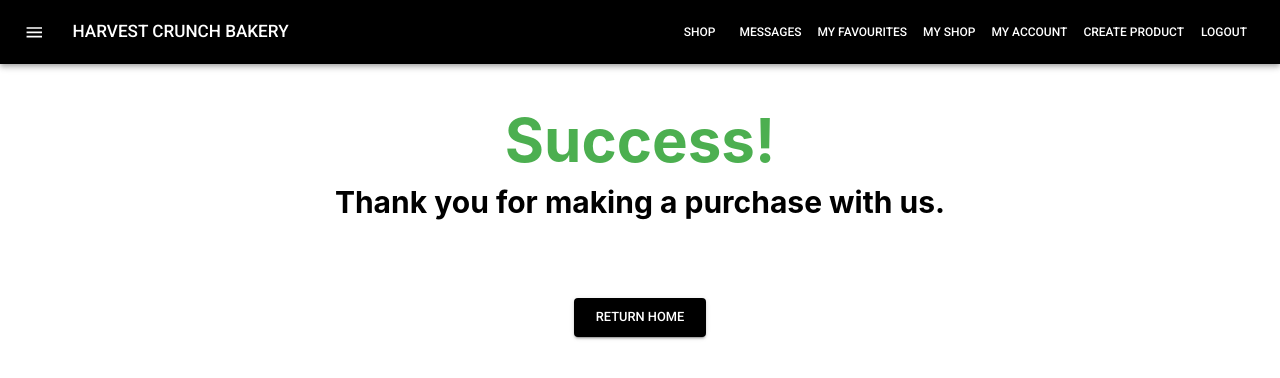
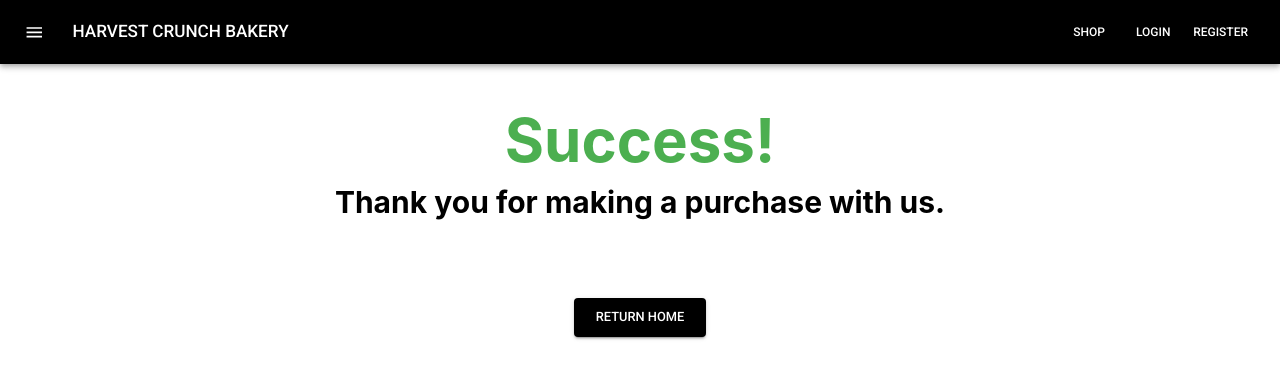
Before and after one commit to hatchways/team-harvest-crunch, a React (Create React App) app in the folder client/: page /success in a window 1280 px wide. Shown: the top 378 px of the page. Built offline with nearby package versions, Linux system fonts and the light colour scheme; no server answers.

Commit message:
Logged in and Logged out users have different buttons. logo links to homepage. purchase history button added.

```diff
--- a/client/src/context/authReducer.js
+++ b/client/src/context/authReducer.js
@@ -25,7 +25,7 @@ export default (state, action) => {
                 ...state,
                 user: { _id: "", name: "", email: "", date: "", __v: 0 },
                 isAuthenticated: false,
-                loading: true
+                loading: false,
             };
 
         default:
--- a/client/src/context/authState.js
+++ b/client/src/context/authState.js
@@ -81,7 +81,7 @@ const AuthState = props => {
     };
 
     const logout = () => {
-        dispatch({type: "LOAD_USER_FAIL"});
+        dispatch({type: "LOGOUT_USER"});
         localStorage.removeItem("token");
     }
 
--- a/client/src/pages/NavBar.js
+++ b/client/src/pages/NavBar.js
@@ -6,10 +6,12 @@ import {
     Toolbar,
     IconButton,
     Typography,
-    Button
+    Button,
+    Snackbar
 } from "@material-ui/core";
 import MenuIcon from "@material-ui/icons/Menu";
 import AuthContext from "../context/authContext";
+import MuiAlert from "@material-ui/lab/Alert";
 
 const useStyles = makeStyles(theme => ({
     rootHeader: {
@@ -19,25 +21,56 @@ const useStyles = makeStyles(theme => ({
         marginRight: theme.spacing(2)
     },
     title: {
-        flexGrow: 1
+        flexGrow: 1,
+        "& > *": {
+            color: "#FFFFFF"
+        }
     },
     color: {
         color: "White"
     }
 }));
 
+function Alert(props) {
+    return <MuiAlert elevation={6} variant="filled" {...props} />;
+}
+
 export default function Navbar() {
     const classes = useStyles();
     const authContext = useContext(AuthContext);
-    const { logout } = authContext;
+    const { logout, isAuthenticated } = authContext;
+    const [open, setOpen] = React.useState(false);
+
+    const handleClick = () => {
+        setOpen(true);
+    };
+
+    const handleClose = (event, reason) => {
+        if (reason === "clickaway") {
+            return;
+        }
+
+        setOpen(false);
+    };
 
     function handleLogout() {
         logout();
+        handleClick();
     }
 
     return (
         <div className={classes.rootHeader}>
             <AppBar position="static">
+                <Snackbar
+                    open={open}
+                    autoHideDuration={6000}
+                    onClose={handleClose}
+                    anchorOrigin={{ vertical:"top", horizontal:"center" }}
+                >
+                    <Alert onClose={handleClose} severity="success">
+                        Logged Out!
+                    </Alert>
+                </Snackbar>
                 <Toolbar>
                     <IconButton
                         edge="start"
@@ -47,24 +80,58 @@ export default function Navbar() {
                     >
                         <MenuIcon />
                     </IconButton>
-                    <Typography variant="h6" className={classes.title}>
+
+                    <Typography
+                        variant="h6"
+                        className={classes.title}
+                        InputProps={{ disableUnderline: true }}
+                    >
+                        <Link to="/" style={{ textDecoration: "none" }}>
                             HARVEST CRUNCH BAKERY
+                        </Link>
                     </Typography>
                     <Link to="/">
                         <Button className={classes.color}>SHOP</Button>
                     </Link>
+                    {isAuthenticated ? (
+                        <div>
                             <Button color="inherit">MESSAGES</Button>
-                    <Button color="inherit">MY FAVOURITES</Button>
+                            <Link to="/purchase-history">
+                                <Button className={classes.color}>
+                                    PURCHASE HISTORY
+                                </Button>
+                            </Link>
                             <Link to="/personal-shop">
-                        <Button className={classes.color}>MY SHOP</Button>
+                                <Button className={classes.color}>
+                                    MY SHOP
+                                </Button>
                             </Link>
                             <Link to="/shop-profile">
-                        <Button className={classes.color}>MY ACCOUNT</Button>
+                                <Button className={classes.color}>
+                                    MY ACCOUNT
+                                </Button>
                             </Link>
                             <Link to="/create-product">
-                        <Button className={classes.color}>CREATE PRODUCT</Button>
+                                <Button className={classes.color}>
+                                    CREATE PRODUCT
+                                </Button>
                             </Link>
-                    <Button color="inherit" onClick={handleLogout}>LOGOUT</Button>
+                            <Button color="inherit" onClick={handleLogout}>
+                                LOGOUT
+                            </Button>
+                        </div>
+                    ) : (
+                        <div>
+                            <Link to="/login">
+                                <Button className={classes.color}>LOGIN</Button>
+                            </Link>
+                            <Link to="/register">
+                                <Button className={classes.color}>
+                                    REGISTER
+                                </Button>
+                            </Link>
+                        </div>
+                    )}
                 </Toolbar>
             </AppBar>
         </div>
```
Lines whose indentation alone changed are shown as unchanged.
